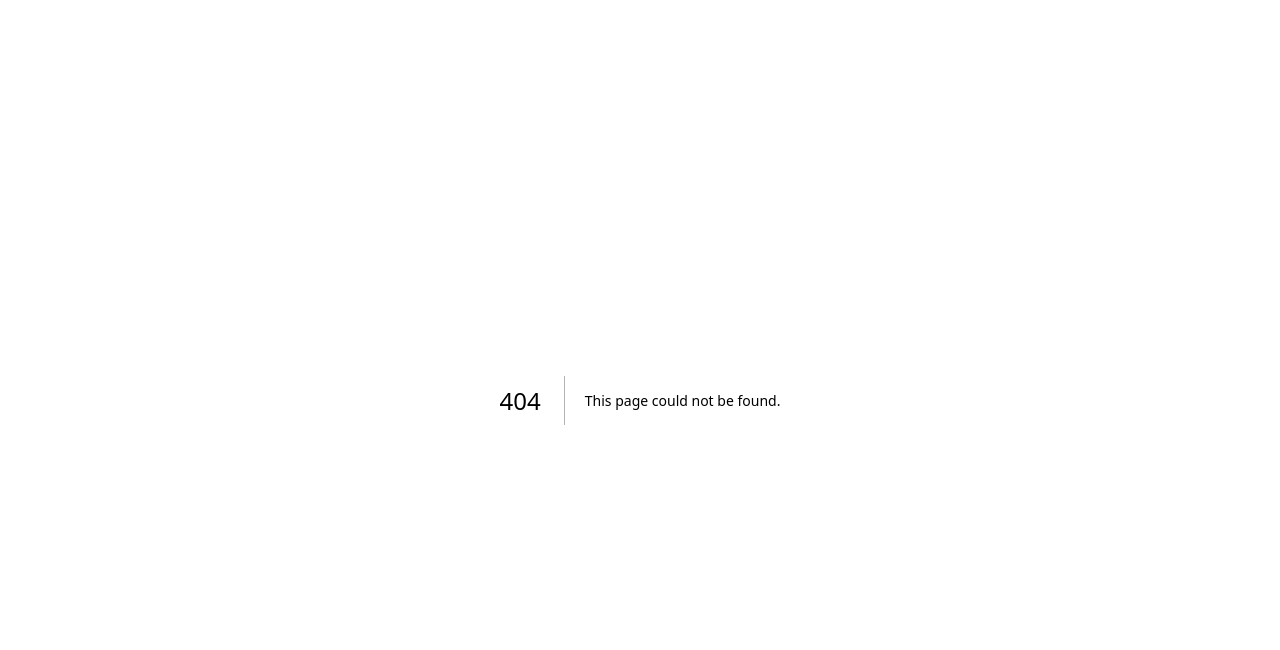
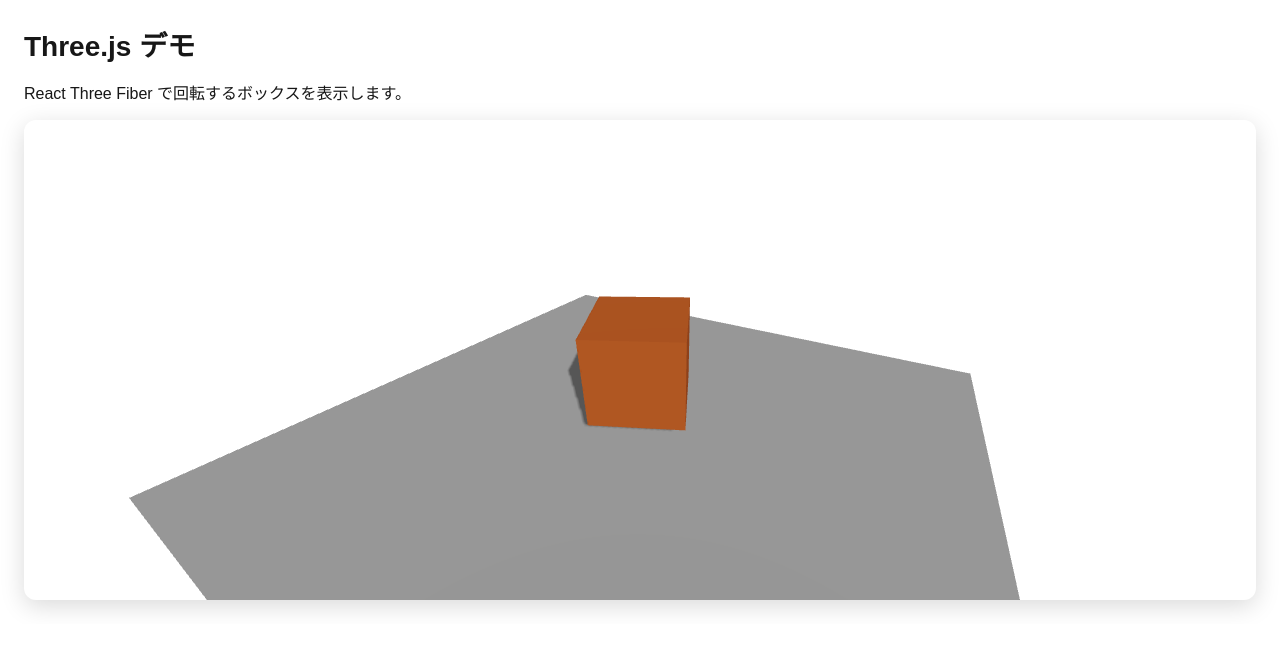
Before and after one commit to mtoutside/next-spotify-app, a Next.js app: page /three in a window 1280 px wide. Before the commit this address had no page. Shown: the top 650 px of the page. Built offline with nearby package versions, Linux system fonts and the light colour scheme.

Commit message:
add: Three.js, react-three-fiber

```diff
--- a/app/callback/page.tsx
+++ b/app/callback/page.tsx
@@ -16,7 +16,6 @@ export default function Callback() {
       setError('No authorization code found');
     }
   }, []);
-
 
   const saveTokenData = async (code: string) => {
     const codeVerifier = sessionStorage.getItem('codeVerifier');
--- /dev/null
+++ b/app/components/ThreeScene.tsx
@@ -0,0 +1,47 @@
+'use client';
+
+import React, { useRef } from 'react';
+import { Canvas, useFrame } from '@react-three/fiber';
+import type { Mesh } from 'three';
+
+function SpinningBox() {
+  const meshRef = useRef<Mesh>(null);
+
+  useFrame((_state, delta) => {
+    if (meshRef.current) {
+      meshRef.current.rotation.x += delta * 0.6;
+      meshRef.current.rotation.y += delta * 0.8;
+    }
+  });
+
+  return (
+    <mesh ref={meshRef} position={[0, 0, 0]} castShadow receiveShadow>
+      <boxGeometry args={[1.5, 1.5, 1.5]} />
+      <meshStandardMaterial color="#ff8c42" />
+    </mesh>
+  );
+}
+
+export default function ThreeScene() {
+  return (
+    <div
+      style={{
+        width: '100%',
+        height: '60vh',
+        borderRadius: 12,
+        overflow: 'hidden',
+        boxShadow: '0 6px 24px rgba(0,0,0,0.15)',
+      }}
+    >
+      <Canvas camera={{ position: [3, 3, 5], fov: 60 }} shadows>
+        <ambientLight intensity={0.4} />
+        <directionalLight position={[5, 5, 5]} intensity={1} castShadow />
+        <SpinningBox />
+        <mesh rotation={[-Math.PI / 2, 0, 0]} position={[0, -1.2, 0]} receiveShadow>
+          <planeGeometry args={[10, 10]} />
+          <meshStandardMaterial color="#e5e5e5" />
+        </mesh>
+      </Canvas>
+    </div>
+  );
+}
--- /dev/null
+++ b/app/three/page.tsx
@@ -0,0 +1,12 @@
+import React from 'react';
+import ThreeScene from '../components/ThreeScene';
+
+export default function ThreePage() {
+  return (
+    <main style={{ padding: '24px', display: 'grid', gap: 16 }}>
+      <h1 style={{ fontSize: 28, fontWeight: 700 }}>Three.js デモ</h1>
+      <p>React Three Fiber で回転するボックスを表示します。</p>
+      <ThreeScene />
+    </main>
+  );
+}
--- a/package.json
+++ b/package.json
@@ -15,9 +15,11 @@
     "prepare": "husky"
   },
   "dependencies": {
+    "@react-three/fiber": "^9.3.0",
     "next": "15.1.3",
     "react": "^19.0.0",
-    "react-dom": "^19.0.0"
+    "react-dom": "^19.0.0",
+    "three": "^0.180.0"
   },
   "devDependencies": {
     "@eslint/eslintrc": "^3",
@@ -26,6 +28,7 @@
     "@types/node": "^20",
     "@types/react": "^19.0.7",
     "@types/react-dom": "^19.0.3",
+    "@types/three": "^0.180.0",
     "@typescript-eslint/eslint-plugin": "^8.26.1",
     "@typescript-eslint/parser": "^8.26.1",
     "@vitejs/plugin-react": "^4.3.4",
```
Also changed, not shown: 1 other file (tests, documents, lock files or other folders).
